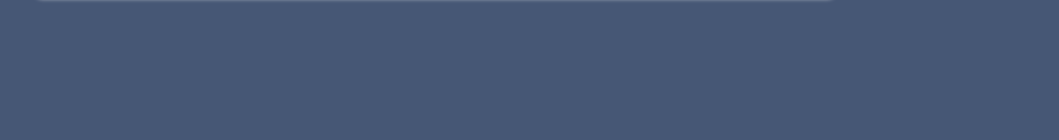
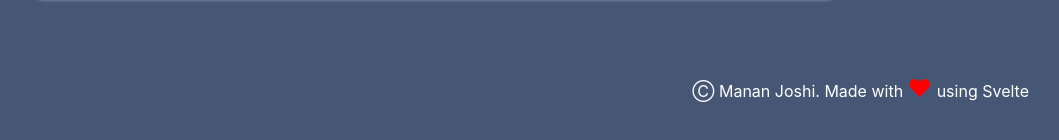
Before and after one commit to manan30/svelte-trivia, a Svelte app: page / in a window 1280 px wide. Shown: the part 657-797 px from the top of the page, without its empty margins (205-1264 px from the left). Built offline with nearby package versions, Linux system fonts and the light colour scheme; no server answers.

Commit message:
Adding footer

```diff
--- a/src/App.svelte
+++ b/src/App.svelte
@@ -4,6 +4,16 @@
     padding: 1em;
     max-width: 240px;
     margin: 0 auto;
+  }
+
+  footer {
+    position: absolute;
+    bottom: 24px;
+    right: 30px;
+    padding: 16px;
+
+    color: white;
+    text-align: center;
   }
 
   @media (min-width: 640px) {
@@ -38,3 +48,9 @@
     }} />
 
 </main>
+
+<footer>
+  &#x24B8; Manan Joshi. Made with
+  <span style="font-size: 24px; color: red">&#x2764;</span>
+  using Svelte
+</footer>
--- a/src/QuizArea.svelte
+++ b/src/QuizArea.svelte
@@ -287,6 +287,7 @@
       <p style="font-size: 24px">
         {@html finalMessage}
       </p>
+      <p style="font-size: 24px">Refresh the page to play again</p>
     </div>
   {:else}
     <span
```
